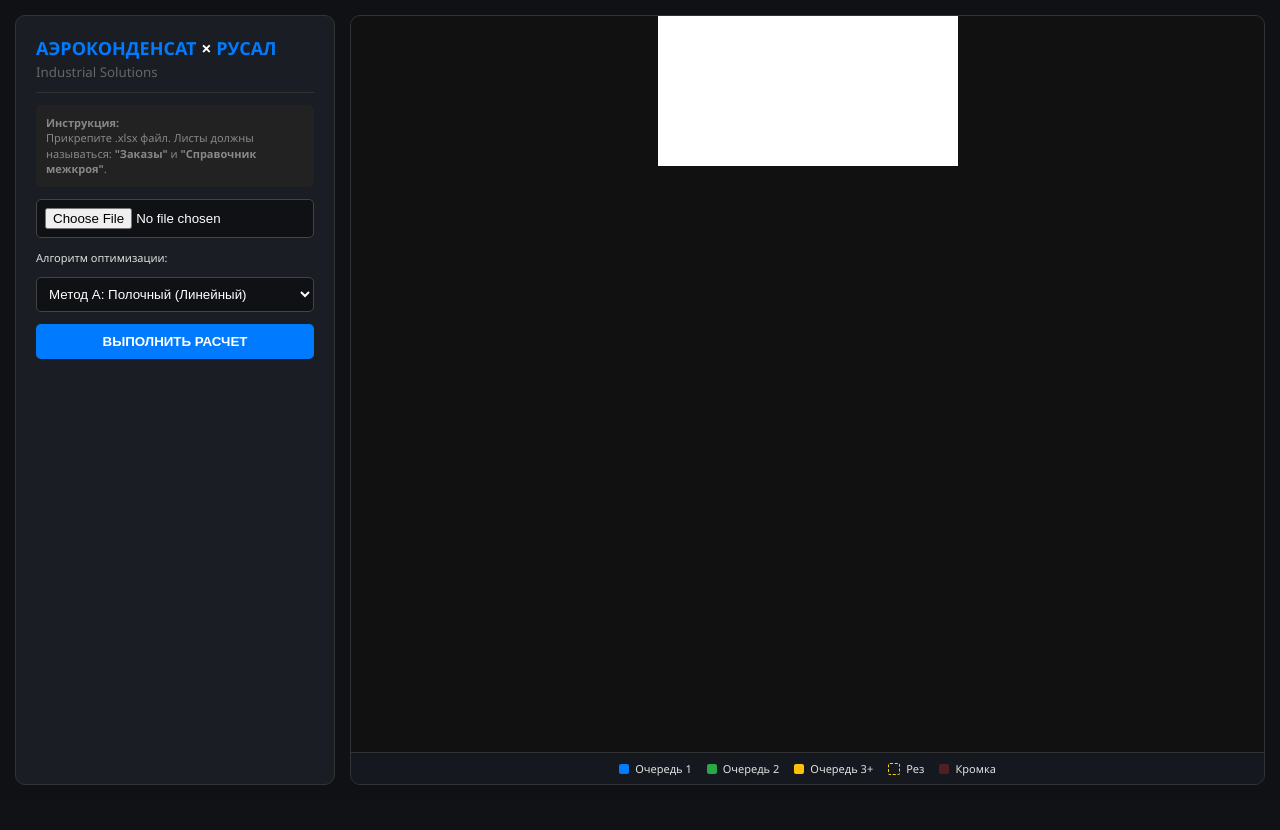
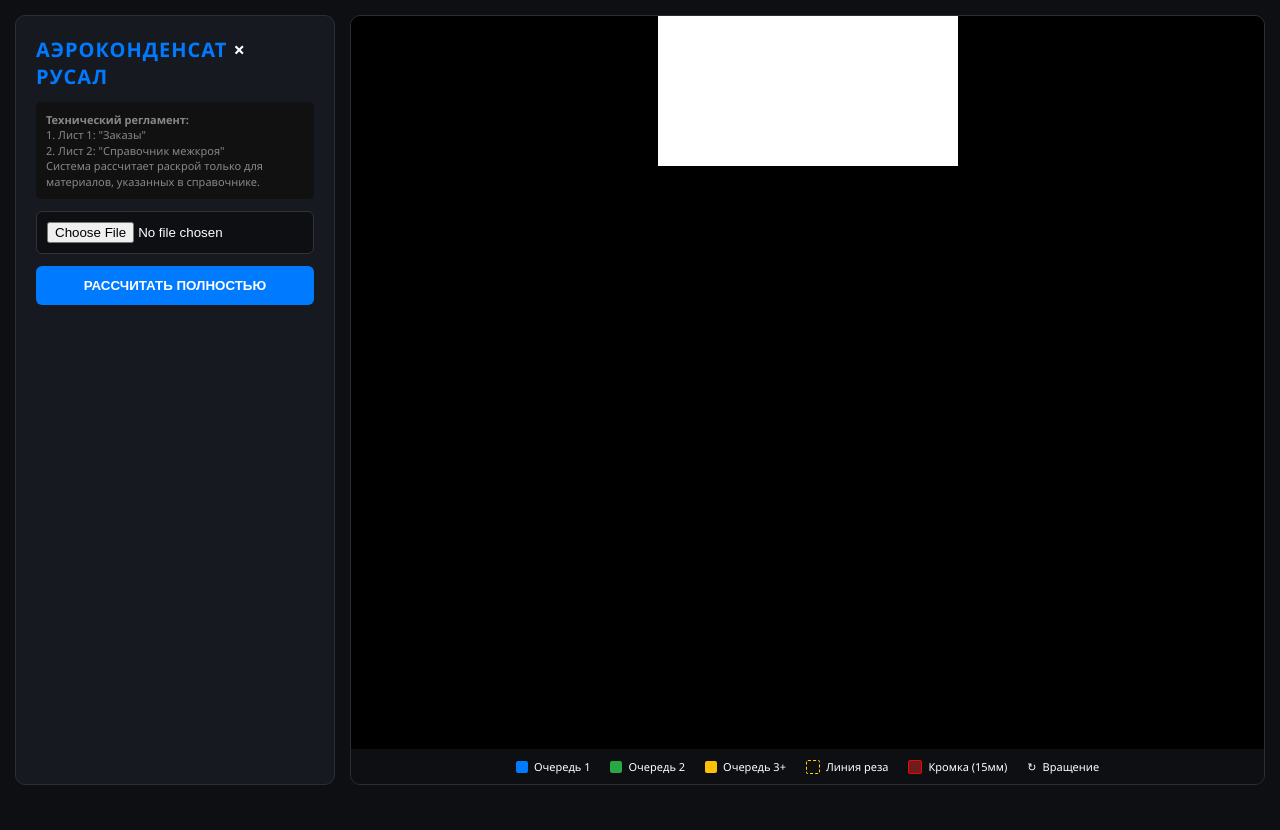
Before and after one commit to pashkedus/hahatonMIPT, a Flask app: page / in a window 1280 px wide. Before the commit the page ends 785 px from the top, so only its background shows below. Run offline with Flask 3, Linux system fonts and the light colour scheme; a map, chart or similar area stays blank.

Commit message:
Обновление от 12.04.2026
Выбран один из оптимальных алгоритмов (полезно используется 85%+ площади)
Теперь поддерживается поворот фигур на 90 градусов

```diff
--- a/app.py
+++ b/app.py
@@ -1,33 +1,108 @@
 import pandas as pd
 from flask import Flask, render_template, request, jsonify
-import logic, logic2, logic3
+import opt
 
 app = Flask(__name__)
 
+def clean_alloy(val):
+    """Приводит сплав к чистому строковому виду (например, '1200')"""
+    if pd.isna(val): return ""
+    return str(val).strip().split('.')[0]
+
+def clean_thick(val):
+    """Приводит толщину к числу с плавающей точкой (6,35 -> 6.35)"""
+    if pd.isna(val): return 0.0
+    try:
+        return round(float(str(val).replace(',', '.')), 2)
+    except:
+        return 0.0
+
 @app.route('/')
-def index(): return render_template('index.html')
+def index():
+    return render_template('index.html')
 
 @app.route('/upload', methods=['POST'])
 def upload():
+    print("\n[АЭРОКОНДЕНСАТ] Глубокий анализ данных...")
     file = request.files['file']
-    method = request.form.get('method', 'A')
 
-    df = pd.read_excel(file, sheet_name='Заказы')
-    df_ref = pd.read_excel(file, sheet_name='Справочник межкроя')
+    try:
+        # 1. Читаем листы
+        df_orders = pd.read_excel(file, sheet_name='Заказы')
+        df_ref = pd.read_excel(file, sheet_name='Справочник межкроя')
 
-    ref = {(str(r['Сплав']), float(str(r['Толщина материала (мкм)']).replace(',','.'))): r['Ширина межкройного реза (мм)'] for _, r in df_ref.iterrows()}
+        # 2. Строим справочник с нормализованными ключами
+        # Ключ: ("8011", 6.35)
+        valid_materials = {}
+        for _, r in df_ref.iterrows():
+            a = clean_alloy(r['Сплав'])
+            t = clean_thick(r['Толщина материала (мкм)'])
+            valid_materials[(a, t)] = float(r['Ширина межкройного реза (мм)'])
 
-    orders = [{"id": str(r['Номер заказа']), "alloy": str(r['Сплав']), "thickness": float(str(r['Толщина материала (мкм)']).replace(',','.')),
-               "width": float(r['Ширина листа заказа (мм)']), "length": float(r['Длина листа заказа (м)']), "priority": int(r['Очередность заказа'])} for _, r in df.iterrows()]
+        print(f"[DEBUG] Справочник загружен. Уникальных типов: {len(valid_materials)}")
 
-    # Группируем по материалу. Берем самый массовый для примера.
-    target = (orders[0]['alloy'], orders[0]['thickness'])
-    subset = [o for o in orders if (o['alloy'], o['thickness']) == target]
+        engine = opt.NestingEngine()
+        all_bobbins_results = []
+        global_u_area = 0
+        global_w_area = 0
 
-    if method == 'A': eng = logic.NestingEngine()
-    elif method == 'B': eng = logic2.NestingEngine()
-    else: eng = logic3.NestingEngine()
+        # 3. Обрабатываем заказы
+        # Группируем по исходным колонкам, но внутри будем нормализовать
+        groups = df_orders.groupby(['Сплав', 'Толщина материала (мкм)'])
 
-    return jsonify(eng.pack(subset, ref))
+        for (alloy_raw, thick_raw), group_df in groups:
+            a_norm = clean_alloy(alloy_raw)
+            t_norm = clean_thick(thick_raw)
 
-if __name__ == '__main__': app.run(debug=True)
+            # ПРОВЕРКА СОПОСТАВЛЕНИЯ
+            if (a_norm, t_norm) not in valid_materials:
+                print(f"[WARN] Пропуск: {a_norm} / {t_norm}мкм (Нет в справочнике)")
+                continue
+
+            gap = valid_materials[(a_norm, t_norm)]
+            print(f"[LOG] Расчет: {a_norm} | {t_norm}мкм | Рез {gap}мм | Заказов: {len(group_df)}")
+
+            mat_orders = []
+            for _, r in group_df.iterrows():
+                mat_orders.append({
+                    "id": str(r['Номер заказа']),
+                    "alloy": a_norm,
+                    "thickness": t_norm,
+                    "width": float(r['Ширина листа заказа (мм)']),
+                    "length": float(r['Длина листа заказа (м)']),
+                    "priority": int(r['Очередность заказа'])
+                })
+
+            # Запуск оптимизации
+            res = engine.pack(mat_orders, gap)
+
+            for b in res['bobbins']:
+                all_bobbins_results.append({
+                    "material": f"Сплав {a_norm} / {t_norm} мкм",
+                    "items": b,
+                    "gap": gap
+                })
+
+            global_u_area += res['metrics']['useful_m2']
+            global_w_area += res['metrics']['waste_m2']
+
+        if not all_bobbins_results:
+            return jsonify({"error": "Ни один заказ не совпал со справочником. Проверьте названия сплавов и толщину."}), 400
+
+        print(f"[SUCCESS] Готово. Бобин: {len(all_bobbins_results)}")
+
+        return jsonify({
+            "bobbins": all_bobbins_results,
+            "metrics": {
+                "eff": round((global_u_area / (global_u_area + global_w_area) * 100), 2),
+                "waste": round(global_w_area, 2)
+            }
+        })
+
+    except Exception as e:
+        import traceback
+        traceback.print_exc()
+        return jsonify({"error": str(e)}), 500
+
+if __name__ == '__main__':
+    app.run(debug=True)
--- a/templates/index.html
+++ b/templates/index.html
@@ -2,139 +2,128 @@
 <html lang="ru">
 <head>
     <meta charset="UTF-8">
-    <title>Аэроконденсат × Русал | Система Раскроя</title>
+    <title>Аэроконденсат × Русал</title>
     <style>
-        :root { --bg: #0f1114; --panel: #1a1d23; --accent: #007bff; --text: #e1e1e1; }
-        body { font-family: 'Segoe UI', sans-serif; background: var(--bg); color: var(--text); margin: 0; padding: 15px; height: 100vh; overflow: hidden; box-sizing: border-box; }
+        :root { --bg: #0d0f12; --panel: #16191f; --accent: #007bff; }
+        body { font-family: 'Segoe UI', sans-serif; background: var(--bg); color: #fff; margin: 0; padding: 15px; height: 100vh; overflow: hidden; }
         .layout { display: grid; grid-template-columns: 320px 1fr; gap: 15px; height: calc(100vh - 30px); }
-        .sidebar { background: var(--panel); padding: 20px; border-radius: 10px; display: flex; flex-direction: column; gap: 12px; border: 1px solid #333; }
-        .brand { border-bottom: 1px solid #333; padding-bottom: 10px; }
-        .brand h2 { margin: 0; font-size: 18px; color: var(--accent); }
-        .help-text { font-size: 11px; color: #888; line-height: 1.4; background: #222; padding: 10px; border-radius: 5px; }
-        .stat-card { background: #252932; padding: 12px; border-radius: 6px; border-left: 4px solid var(--accent); }
-        .stat-val { font-size: 22px; font-weight: bold; margin-top: 3px; }
-        .viewer { background: var(--panel); border-radius: 10px; border: 1px solid #333; display: flex; flex-direction: column; overflow: hidden; }
-        .canvas-container { flex: 1; overflow-y: auto; background: #111; position: relative; }
+        .sidebar { background: var(--panel); padding: 20px; border-radius: 10px; border: 1px solid #2a2e37; display: flex; flex-direction: column; gap: 12px; }
+        .brand h2 { margin: 0; font-size: 20px; color: var(--accent); letter-spacing: 1px; text-transform: uppercase; }
+        .stat-card { background: #1e222a; padding: 12px; border-radius: 6px; border-left: 5px solid #28a745; }
+        .stat-val { font-size: 24px; font-weight: bold; }
+        .viewer { background: var(--panel); border-radius: 10px; display: flex; flex-direction: column; overflow: hidden; border: 1px solid #2a2e37; }
+        .canvas-container { flex: 1; overflow-y: auto; background: #000; position: relative; scrollbar-width: thin; }
         canvas { display: block; margin: 0 auto; background: #fff; }
-        .legend { background: #15181f; padding: 8px; border-top: 1px solid #333; display: flex; gap: 15px; justify-content: center; font-size: 11px; }
+        .legend { background: #0d0f12; padding: 10px; display: flex; gap: 20px; justify-content: center; font-size: 11px; }
         .leg-item { display: flex; align-items: center; gap: 6px; }
-        .leg-item i { display: inline-block; width: 10px; height: 10px; border-radius: 2px; }
-        button { padding: 10px; border-radius: 5px; border: none; cursor: pointer; font-weight: bold; background: var(--accent); color: #fff; }
-        select, input { padding: 8px; background: #0f1114; color: #fff; border: 1px solid #444; border-radius: 5px; }
+        .leg-item i { width: 12px; height: 12px; border-radius: 2px; }
+        button { padding: 12px; border-radius: 6px; border: none; cursor: pointer; font-weight: bold; background: var(--accent); color: #fff; }
+        select, input { padding: 10px; background: #0d0f12; color: #fff; border: 1px solid #333; border-radius: 6px; }
+        .hint { font-size: 11px; color: #888; background: #111; padding: 10px; border-radius: 5px; line-height: 1.4; }
     </style>
 </head>
 <body>
 
 <div class="layout">
     <div class="sidebar">
-        <div class="brand">
-            <h2>АЭРОКОНДЕНСАТ <span style="color:#fff">×</span> РУСАЛ</h2>
-            <small style="color:#666">Industrial Solutions</small>
+        <div class="brand"><h2>Аэроконденсат <span style="color:#fff">×</span> Русал</h2></div>
+
+        <div class="hint">
+            <b>Технический регламент:</b><br>
+            1. Лист 1: "Заказы"<br>
+            2. Лист 2: "Справочник межкроя"<br>
+            Система рассчитает раскрой только для материалов, указанных в справочнике.
         </div>
 
-        <div class="help-text">
-            <b>Инструкция:</b><br>
-            Прикрепите .xlsx файл. Листы должны называться: <b>"Заказы"</b> и <b>"Справочник межкроя"</b>.
-        </div>
+        <input type="file" id="f">
+        <button onclick="calc()">РАССЧИТАТЬ ПОЛНОСТЬЮ</button>
 
-        <input type="file" id="fileInput">
-
-        <label style="font-size:11px">Алгоритм оптимизации:</label>
-        <select id="methodSelect">
-            <option value="A">Метод А: Полочный (Линейный)</option>
-            <option value="B">Метод Б: Вертикальный Стек (Колонки)</option>
-            <option value="C">Метод С: Группировка Ширины (Аэроконденсат)</option>
-        </select>
-
-        <button onclick="calculate()">ВЫПОЛНИТЬ РАСЧЕТ</button>
-
-        <div id="statsPanel" style="display:none; flex-direction: column; gap: 10px;">
-            <div class="stat-card"><small>Эффективность</small><div class="stat-val" id="res_eff" style="color:#28a745">0%</div></div>
-            <div class="stat-card" style="border-color:#dc3545"><small>Отходы + Резы</small><div class="stat-val" id="res_waste">0 м²</div></div>
-            <select id="bobbinSelect" onchange="draw()"></select>
-            <button style="background:#444" onclick="downloadJSON()">ЭКСПОРТ JSON</button>
+        <div id="stats" style="display:none; flex-direction: column; gap: 10px;">
+            <div class="stat-card"><small>Общий КПД системы</small><div class="stat-val" id="vEff">0%</div></div>
+            <div class="stat-card" style="border-left-color:#dc3545"><small>Суммарные отходы</small><div class="stat-val" id="vWst">0 м²</div></div>
+            <label style="font-size:12px">Выбор бобины (Материал):</label>
+            <select id="bSel" onchange="draw()"></select>
+            <button style="background:#444" onclick="download()">ЭКСПОРТ JSON</button>
         </div>
     </div>
 
     <div class="viewer">
-        <div class="canvas-container"><canvas id="mainCanvas"></canvas></div>
+        <div class="canvas-container"><canvas id="cv"></canvas></div>
         <div class="legend">
-            <div class="leg-item"><i style="background:#007bff"></i> Очередь 1</div>
-            <div class="leg-item"><i style="background:#28a745"></i> Очередь 2</div>
-            <div class="leg-item"><i style="background:#ffc107"></i> Очередь 3+</div>
-            <div class="leg-item"><i style="border: 1px dashed #FFD700;"></i> Рез</div>
-            <div class="leg-item"><i style="background:rgba(255, 50, 50, 0.25)"></i> Кромка</div>
-        </div>
+    <div class="leg-item"><i style="background:#007bff"></i> Очередь 1</div>
+    <div class="leg-item"><i style="background:#28a745"></i> Очередь 2</div>
+    <div class="leg-item"><i style="background:#ffc107"></i> Очередь 3+</div>
+    <div class="leg-item"><i style="border: 1px dashed #FFD700;"></i> Линия реза</div>
+    <div class="leg-item"><i style="background:rgba(255, 50, 50, 0.4); border: 1px solid red;"></i> Кромка (15мм)</div>
+    <div class="leg-item"><span>↻</span> Вращение</div>
+</div>
     </div>
 </div>
 
 <script>
-    let resData = null;
-    const pColors = ["#007bff", "#28a745", "#ffc107", "#e83e8c", "#6f42c1"];
+    let res = null;
+    const colors = ["#007bff", "#28a745", "#ffc107", "#e83e8c", "#6f42c1"];
 
-    async function calculate() {
-        const file = document.getElementById('fileInput').files[0];
-        if(!file) return alert("Выберите файл!");
+    async function calc() {
+        const file = document.getElementById('f').files[0];
+        if(!file) return alert("Файл!");
         const fd = new FormData();
         fd.append('file', file);
-        fd.append('method', document.getElementById('methodSelect').value);
 
         const r = await fetch('/upload', { method: 'POST', body: fd });
-        resData = await r.json();
+        res = await r.json();
+        if(res.error) return alert("Ошибка: " + res.error);
 
-        document.getElementById('statsPanel').style.display = 'flex';
-        document.getElementById('res_eff').innerText = (100 - resData.efficiency_metrics.waste_percentage).toFixed(2) + "%";
-        document.getElementById('res_waste').innerText = resData.efficiency_metrics.waste_area_m2 + " м²";
-        document.getElementById('bobbinSelect').innerHTML = resData.bobbins.map((_, i) => `<option value="${i}">Бобина №${i+1}</option>`).join('');
+        document.getElementById('stats').style.display = 'flex';
+        document.getElementById('vEff').innerText = res.metrics.eff + "%";
+        document.getElementById('vWst').innerText = res.metrics.waste + " м²";
+
+        document.getElementById('bSel').innerHTML = res.bobbins.map((b, i) =>
+            `<option value="${i}">№${i+1} [${b.material}]</option>`
+        ).join('');
         draw();
     }
 
     function draw() {
-        const cv = document.getElementById('mainCanvas');
+        const cv = document.getElementById('cv');
         const ctx = cv.getContext('2d');
-        const bIdx = document.getElementById('bobbinSelect').value;
-        const items = resData.bobbins[bIdx];
-        const conf = resData.layout_configuration;
+        const b = res.bobbins[document.getElementById('bSel').value];
+        const items = b.items;
 
         const zoom = 0.5, scaleY = 1.0;
-        const maxLen = Math.max(...items.map(i => i.coordinates.y_start_m + i.coordinates.length_m));
+        const maxH = Math.max(...items.map(i => i.y + i.h));
         cv.width = 1500 * zoom;
-        cv.height = maxLen * scaleY + 50;
+        cv.height = maxH * scaleY + 100;
 
         ctx.fillStyle = "#111"; ctx.fillRect(0,0, cv.width, cv.height);
 
-        ctx.fillStyle = "rgba(255, 50, 50, 0.25)";
-        ctx.fillRect(0, 0, conf.edge_trim_mm * zoom, cv.height);
-        ctx.fillRect(cv.width - (conf.edge_trim_mm * zoom), 0, conf.edge_trim_mm * zoom, cv.height);
+        ctx.fillStyle = "rgba(255, 50, 50, 0.2)";
+        ctx.fillRect(0, 0, 15 * zoom, cv.height);
+        ctx.fillRect(cv.width - (15 * zoom), 0, 15 * zoom, cv.height);
 
         items.forEach(it => {
-            const c = it.coordinates;
-            const x = c.x_start_mm * zoom, y = c.y_start_m * scaleY;
-            const w = c.width_mm * zoom, h = c.length_m * scaleY;
+            const x = it.x * zoom, y = it.y * scaleY;
+            const w = it.w * zoom, h = it.h * scaleY;
 
-            ctx.fillStyle = pColors[(it.priority - 1) % 5];
+            ctx.fillStyle = colors[(it.p - 1) % 5];
             ctx.fillRect(x, y, w, h);
             ctx.strokeStyle = "#000"; ctx.lineWidth = 1; ctx.strokeRect(x, y, w, h);
 
             ctx.setLineDash([3, 2]); ctx.strokeStyle = "#FFD700";
-            ctx.strokeRect(x - (conf.inter_cut_mm/2 * zoom), y, w + (conf.inter_cut_mm * zoom), h);
+            ctx.strokeRect(x - (b.gap/2 * zoom), y, w + (b.gap * zoom), h);
             ctx.setLineDash([]);
 
             if(h > 12) {
-                ctx.fillStyle = "#000"; ctx.font = "bold 11px sans-serif";
-                ctx.fillText(it.order_id, x+4, y+14);
-                if(h > 25) {
-                    ctx.font = "9px sans-serif";
-                    ctx.fillText(`${c.width_mm}x${c.length_m}m`, x+4, y+26);
-                }
+                ctx.fillStyle = "#000"; ctx.font = "bold 14px sans-serif";
+                ctx.fillText(it.rotated ? `↻ ${it.id}` : it.id, x+5, y+16);
             }
         });
     }
 
-    function downloadJSON() {
-        const blob = new Blob([JSON.stringify(resData, null, 2)], {type: "application/json"});
+    function download() {
+        const blob = new Blob([JSON.stringify(res, null, 2)], {type: "application/json"});
         const a = document.createElement('a'); a.href = URL.createObjectURL(blob);
-        a.download = `AeroRusal_${resData.instruction_metadata.batch_id}.json`; a.click();
+        a.download = `Plan_AeroCondensate.json`; a.click();
     }
 </script>
 </body>
```
Also changed, not shown: opt.py (added, +110 -0 lines), 1 other file.
